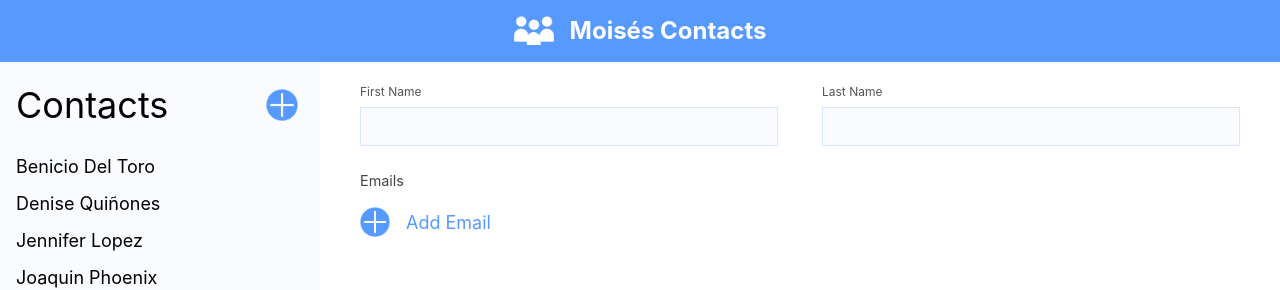
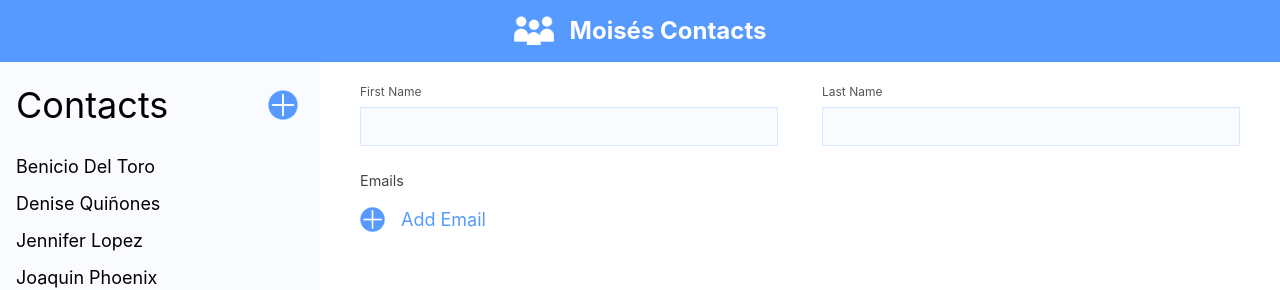
Before and after one commit to moises-cp/demo-contact-list-react, a React (Create React App) app: page / in a window 1280 px wide. Shown: the top 290 px of the page. Built offline with nearby package versions, Linux system fonts and the light colour scheme.

Commit message:
updated size of icon add contact

```diff
--- a/src/Components/Contacts/Contacts.scss
+++ b/src/Components/Contacts/Contacts.scss
@@ -28,7 +28,7 @@
   &-header__icon-add {
     @extend %button-active-effect;
     cursor: pointer;
-    max-width: 32px;
+    max-width: 30px;
   }
 
   &-list {
--- a/src/Components/Details/Details.scss
+++ b/src/Components/Details/Details.scss
@@ -41,7 +41,7 @@
   }
 
   &-fields__emails-btn-add {
-    max-width: 30px;
+    max-width: 25px;
     margin-right: 10px;
   }
 
```
